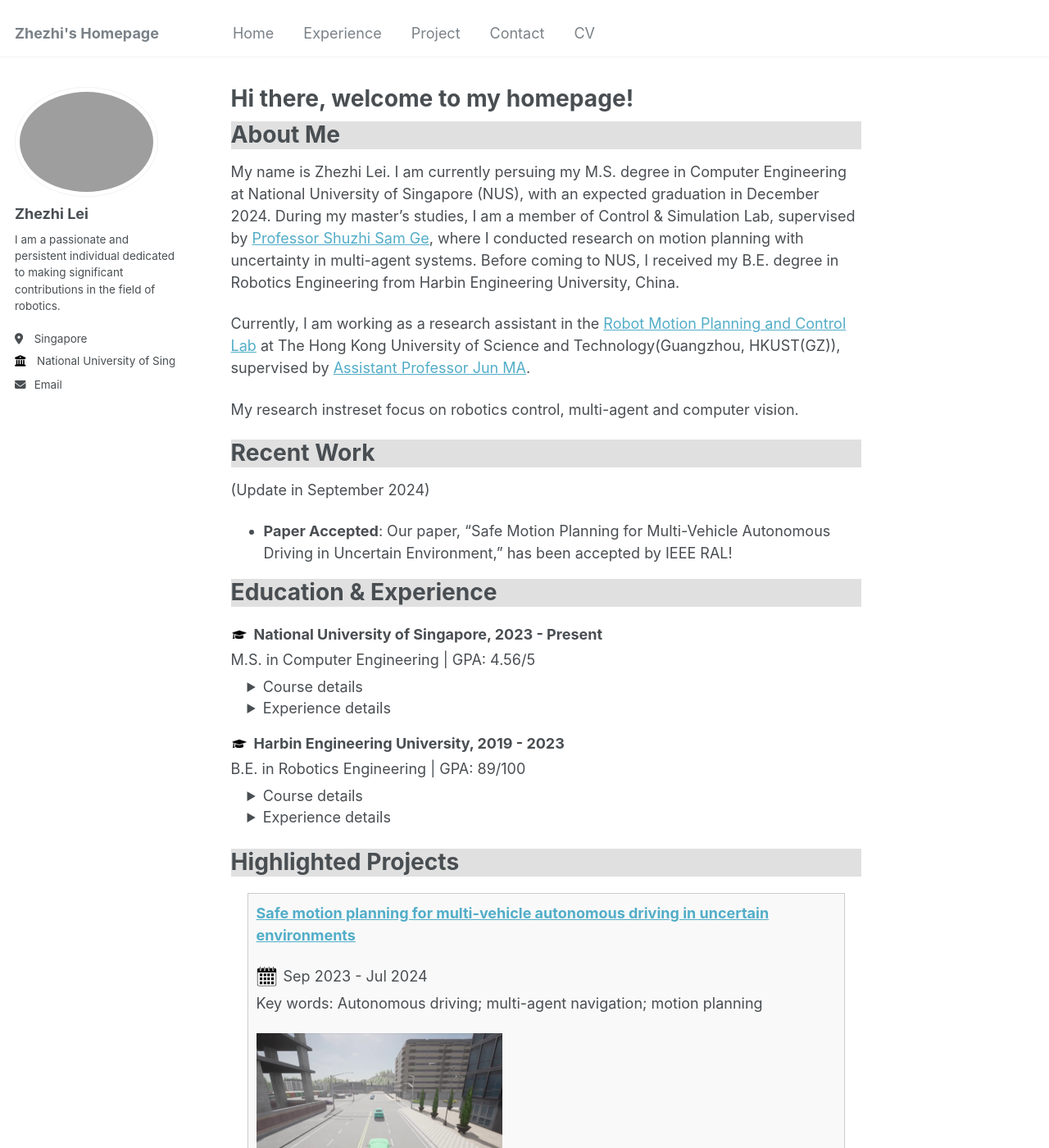
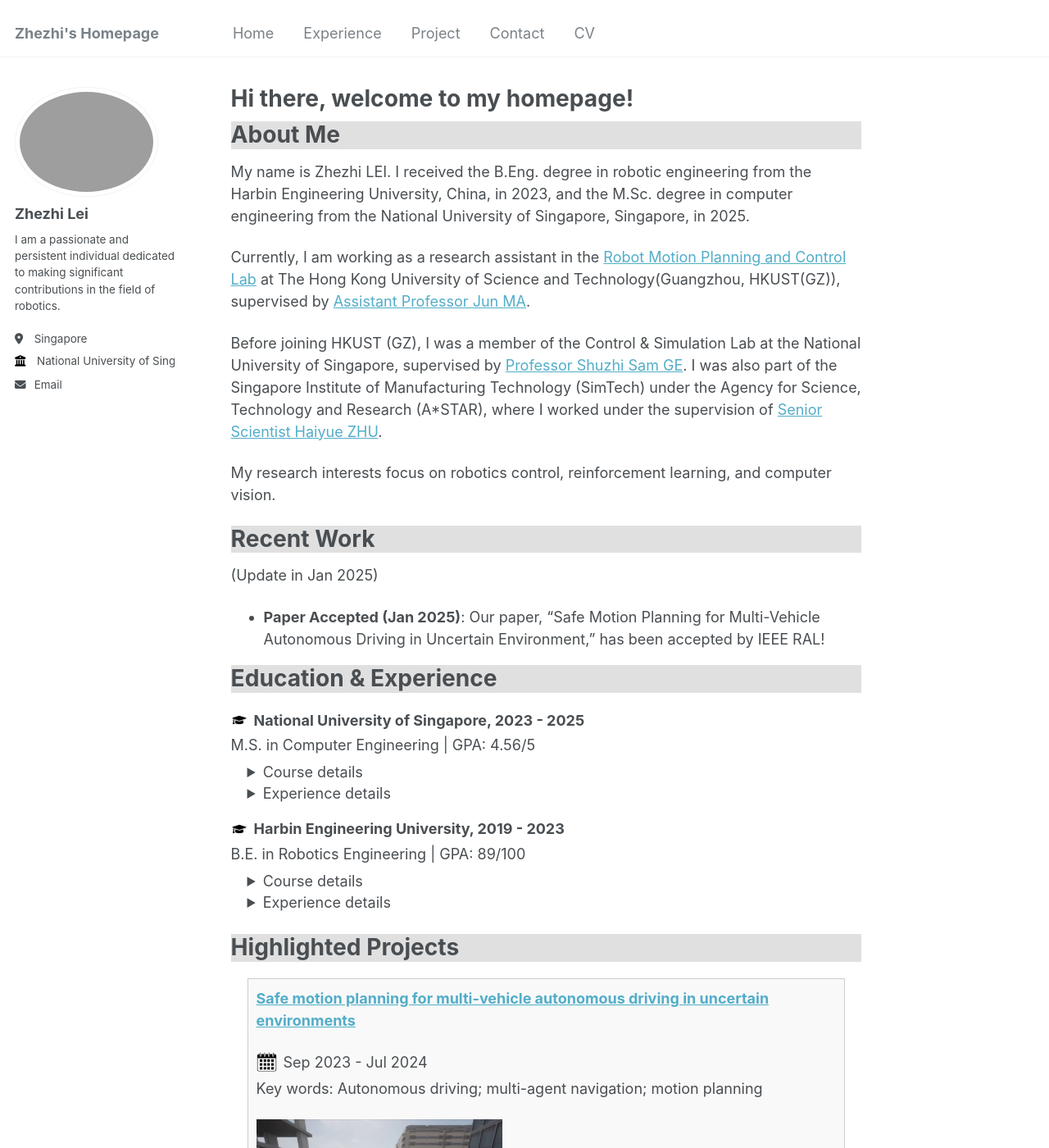
Before and after one commit to cell-core/cell-core.github.io, a Jekyll site: the page built from _pages/about.md, in a window 1280 px wide and 1400 px high. Shown: the whole window at 82% size. Built offline with Jekyll 4.4.1, drawn with Linux system fonts in a browser that asks for light colours; some of the changed text lies outside the part shown.

Commit message:
update profiles

```diff
--- a/_pages/about.md
+++ b/_pages/about.md
@@ -8,18 +8,22 @@ redirect_from:
 ---
 <h1 style="background-color: #e0e0e0;"><a id="Home"></a> About Me</h1>
 
-My name is Zhezhi Lei. I am currently persuing my M.S. degree in Computer Engineering at National University of Singapore (NUS), with an expected graduation in December 2024. During my master's studies, I am a member of Control & Simulation Lab, supervised by [Professor Shuzhi Sam Ge](https://cde.nus.edu.sg/ece/staff/ge-shuzhi-sam/), where I conducted research on motion planning with uncertainty in multi-agent systems. Before coming to NUS, I received my B.E. degree in Robotics Engineering from Harbin Engineering University, China.
+<!-- My name is Zhezhi Lei. I am currently persuing my M.S. degree in Computer Engineering at National University of Singapore (NUS), with an expected graduation in December 2024. During my master's studies, I am a member of Control & Simulation Lab, supervised by [Professor Shuzhi Sam Ge](https://cde.nus.edu.sg/ece/staff/ge-shuzhi-sam/), where I conducted research on motion planning with uncertainty in multi-agent systems. Before coming to NUS, I received my B.E. degree in Robotics Engineering from Harbin Engineering University, China. -->
 
 <!-- Currently, I am working on an NUS student research project at Singapore Institute of Manufacturing Technology (SimTech) at the Agency for Science, Technology and Research ([A*STAR](https://www.a-star.edu.sg/)), where I collaborate with [Dr. Haiyue Zhu](https://scholar.google.com/citations?hl=en&user=uO_R9wQAAAAJ) on projects focusing on object detection in robot grasping. -->
 
+My name is Zhezhi LEI. I received the B.Eng. degree in robotic engineering from the Harbin Engineering University, China, in 2023, and the M.Sc. degree in computer engineering from the National University of Singapore, Singapore, in 2025.
+
 Currently, I am working as a research assistant in the [Robot Motion Planning and Control Lab](https://personal.hkust-gz.edu.cn/junma/index.html) at The Hong Kong University of Science and Technology(Guangzhou, HKUST(GZ)), supervised by [Assistant Professor Jun MA](https://scholar.google.com/citations?user=8VepsVAAAAAJ).
 
-My research instreset focus on robotics control, multi-agent and computer vision.
+Before joining HKUST (GZ), I was a member of the Control & Simulation Lab at the National University of Singapore, supervised by [Professor Shuzhi Sam GE](https://cde.nus.edu.sg/ece/staff/ge-shuzhi-sam/). I was also part of the Singapore Institute of Manufacturing Technology (SimTech) under the Agency for Science, Technology and Research (A*STAR), where I worked under the supervision of [Senior Scientist Haiyue ZHU](https://scholar.google.com/citations?hl=en&user=uO_R9wQAAAAJ).
+
+My research interests focus on robotics control, reinforcement learning, and computer vision.
 
 <h1 style="background-color: #e0e0e0;">Recent Work </h1>
 
-(Update in September 2024)
-- **Paper Accepted**: Our paper, "Safe Motion Planning for Multi-Vehicle Autonomous Driving in Uncertain Environment," has been accepted by IEEE RAL!
+(Update in Jan 2025)
+- **Paper Accepted (Jan 2025)**: Our paper, "Safe Motion Planning for Multi-Vehicle Autonomous Driving in Uncertain Environment," has been accepted by IEEE RAL!
 
 
 <h1 style="background-color: #e0e0e0;"><a id="Experience"></a> Education & Experience</h1>
@@ -77,7 +81,7 @@ My research instreset focus on robotics control, multi-agent and computer vision
 <div class="education-block">
   <div class="logo-container">
       <img src="/images/favicon.png" alt="NUS Logo" class="logo">
-      <span><strong>National University of Singapore, 2023 - Present</strong></span>
+      <span><strong>National University of Singapore, 2023 - 2025</strong></span>
   </div>
   <p>M.S. in Computer Engineering | GPA: 4.56/5</p>
 
@@ -111,14 +115,14 @@ My research instreset focus on robotics control, multi-agent and computer vision
     <summary>Experience details </summary>
     <p><strong>Experience during master's studies:</strong></p>
     <details>
-      <summary>2024 - Present. Visitor at Singapore Institute of Manufacturing Technology (SimTech), supervised by Dr. Haiyue Zhu</summary>
+      <summary>2024 - 2024. Visitor at Singapore Institute of Manufacturing Technology (SimTech), supervised by Dr. Haiyue Zhu</summary>
       <ul>
         <li>Conducted research on robot grasping, with a focus on object detection in complex environments.</li>
         <li>Currently in the experimental phase, with ongoing work to refine detection models and techniques.</li>
       </ul>
     </details>
     <details>
-      <summary>2023 - Present. Member of Control & Simulation Lab, supervised by Prof. Shuzhi Sam Ge</summary>
+      <summary>2023 - 2024. Member of Control & Simulation Lab, supervised by Prof. Shuzhi Sam Ge</summary>
       <ul>
         <li>Researched multi-agent motion planning problems under uncertainty. (<a href="#project0">More about the project</a>)</li>
         <li>Developed a novel ADMM-based method, which demonstrated higher computational efficiency compared to existing methods.</li>
@@ -245,7 +249,7 @@ My research instreset focus on robotics control, multi-agent and computer vision
   <p><strong>Robot grasping in complex environment</strong></p>
   <div class="logo-container">
     <img src="/images/calendar.png" alt="Date Icon" class="logo date-icon">
-    <span>Jun 2024 - Present</span>
+    <span>Jun 2024 - Dec 2024</span>
   </div>
   <p>Key words: Robot grasping; Object detection</p>
   <p>Abstract: In practical applications, robot arms often face issues of target occlusion in complex environments. This work aims to design a grasping algorithm that allows the robot arm to identify targets in real-world scenarios and has the capability to reason about object occlusion relationships, enabling the arm to correctly remove obstacles and grasp the target.</p>
```
